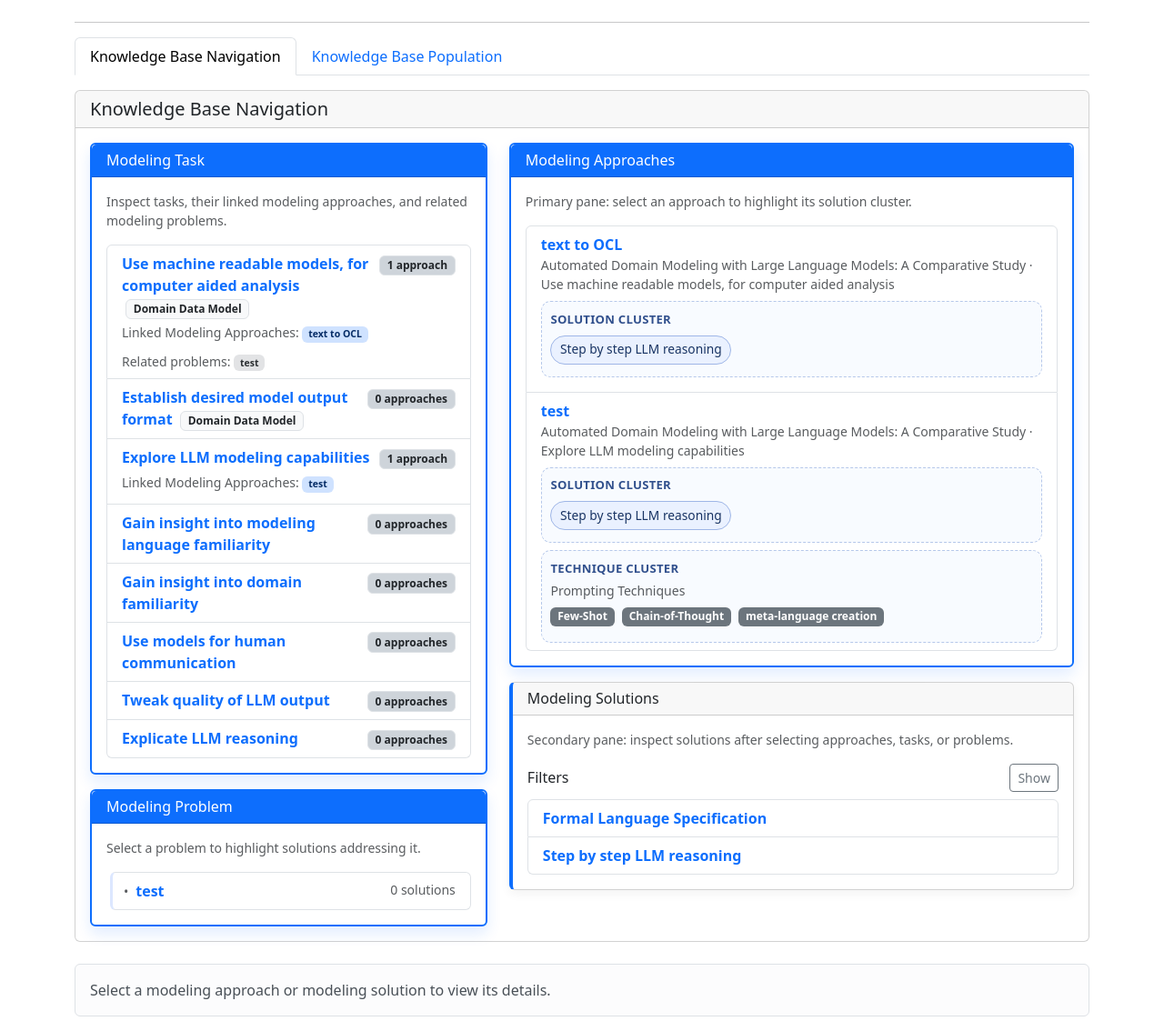
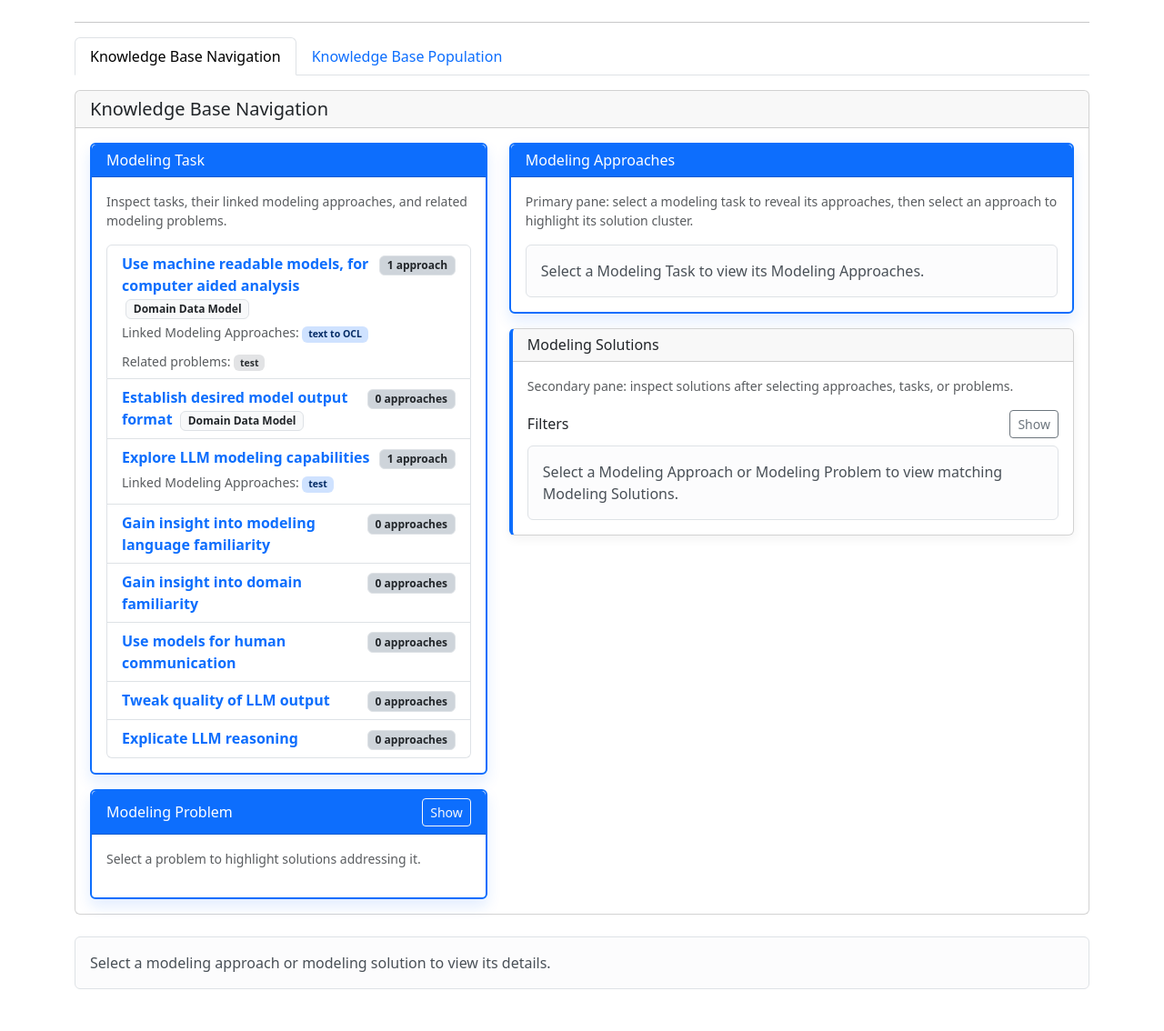
Before and after one commit to sybrendekinderen-afk/aap-alternative-modeling-app, a Flask app: page / in a window 1280 px wide. Shown: the whole page at 91% size. After the commit the page ends 1088 px from the top, so only its background shows below. Run offline with Flask 3, Linux system fonts and the light colour scheme; some libraries are stand-ins or nearby versions.

Commit message:
inittial Ai Tweaks, navigasating problem, approach and soluition

```diff
--- a/templates/index.html
+++ b/templates/index.html
@@ -65,10 +65,13 @@
             <div class="card primary-surface mb-3">
               <div class="card-header bg-primary text-white"><h4 class="h6 mb-0">Modeling Approaches</h4></div>
               <div class="card-body">
-                <p class="text-muted small mb-3">Primary pane: select an approach to highlight its solution cluster.</p>
-                <ul class="list-group">
+                <p class="text-muted small mb-3">Primary pane: select a modeling task to reveal its approaches, then select an approach to highlight its solution cluster.</p>
+                <div class="alert alert-light border mb-0" id="approach-list-placeholder">
+                  Select a Modeling Task to view its Modeling Approaches.
+                </div>
+                <ul class="list-group" id="kb-approach-list" style="display: none;">
                   {% for approach in modeling_approaches %}
-                    <li class="list-group-item">
+                    <li class="list-group-item kb-approach-list-item" data-approach-id="{{ approach.id }}" style="display: none;">
                       <div>
                         <a href="#" class="fw-semibold text-decoration-none approach-select-link" data-approach-id="{{ approach.id }}">{{ approach.name }}</a>
                       </div>
@@ -177,9 +180,12 @@
                     </div>
                   </div>
                 </div>
-                <ul class="list-group">
+                <div class="alert alert-light border mb-0" id="solution-list-placeholder">
+                  Select a Modeling Approach or Modeling Problem to view matching Modeling Solutions.
+                </div>
+                <ul class="list-group" id="kb-solution-list" style="display: none;">
                   {% for solution in solutions %}
-                    <li class="list-group-item kb-solution-list-item" data-solution-id="{{ solution.id }}" data-problem-ids="{{ solution_problem_lookup.get(solution.id, [])|join(',') }}" data-model-type-ids="{{ solution_model_type_lookup.get(solution.id, [])|join(',') }}" data-prompting-technique-ids="{{ solution.prompting_technique_ids|join(',') }}" data-other-technique-ids="{{ solution.other_technique_ids|join(',') }}" data-underlying-llm-ids="{{ solution_underlying_llm_lookup.get(solution.id, [])|join(',') }}" data-approach-ids="{% for approach in solution_modeling_approach_lookup.get(solution.id, []) %}{{ approach.id }}{% if not loop.last %},{% endif %}{% endfor %}">
+                    <li class="list-group-item kb-solution-list-item" data-solution-id="{{ solution.id }}" data-problem-ids="{{ solution_problem_lookup.get(solution.id, [])|join(',') }}" data-model-type-ids="{{ solution_model_type_lookup.get(solution.id, [])|join(',') }}" data-prompting-technique-ids="{{ solution.prompting_technique_ids|join(',') }}" data-other-technique-ids="{{ solution.other_technique_ids|join(',') }}" data-underlying-llm-ids="{{ solution_underlying_llm_lookup.get(solution.id, [])|join(',') }}" data-approach-ids="{% for approach in solution_modeling_approach_lookup.get(solution.id, []) %}{{ approach.id }}{% if not loop.last %},{% endif %}{% endfor %}" style="display: none;">
                       <div class="d-flex justify-content-between align-items-center gap-2">
                         <a href="#solution-{{ solution.id }}" class="fw-semibold text-decoration-none solution-select-link" data-solution-id="{{ solution.id }}">{{ solution.name }}</a>
                       </div>
@@ -243,9 +249,13 @@
             </div>
 
             <div class="card primary-surface">
-              <div class="card-header bg-primary text-white"><h4 class="h6 mb-0">Modeling Problem</h4></div>
+              <div class="card-header bg-primary text-white d-flex justify-content-between align-items-center">
+                <h4 class="h6 mb-0">Modeling Problem</h4>
+                <button class="btn btn-sm btn-outline-light" type="button" data-bs-toggle="collapse" data-bs-target="#kb-problem-list-panel" aria-expanded="false" aria-controls="kb-problem-list-panel">Show</button>
+              </div>
               <div class="card-body">
                 <p class="text-muted small mb-3">Select a problem to highlight solutions addressing it.</p>
+                <div class="collapse" id="kb-problem-list-panel">
                 <ul class="list-group">
                   {% for problem in modeling_problem_tree %}
                     <li class="list-group-item purpose-tree-item">
@@ -281,6 +291,7 @@
                     <li class="list-group-item text-muted">No Modeling Problems yet.</li>
                   {% endfor %}
                 </ul>
+                </div>
               </div>
             </div>
           </div>
@@ -1522,8 +1533,13 @@
       const problemLinks = Array.from(document.querySelectorAll('.problem-select-link[data-problem-id]'));
       const approachLinks = Array.from(document.querySelectorAll('.approach-select-link[data-approach-id]'));
       const taskLinks = Array.from(document.querySelectorAll('.task-select-link[data-task-id]'));
+      const approachListItems = Array.from(document.querySelectorAll('.kb-approach-list-item[data-approach-id]'));
+      const approachListEl = document.getElementById('kb-approach-list');
+      const approachListPlaceholder = document.getElementById('approach-list-placeholder');
       const solutionLinks = Array.from(document.querySelectorAll('.solution-select-link[data-solution-id]'));
       const solutionItems = Array.from(document.querySelectorAll('.kb-solution-list-item'));
+      const solutionListEl = document.getElementById('kb-solution-list');
+      const solutionListPlaceholder = document.getElementById('solution-list-placeholder');
       const detailCards = Array.from(document.querySelectorAll('.kb-solution-detail'));
       const approachDetailCards = Array.from(document.querySelectorAll('.approach-detail-card'));
       const placeholder = document.getElementById('solution-detail-placeholder');
@@ -1544,6 +1560,7 @@
         const activePromptingTechnique = promptingTechniqueFilter ? promptingTechniqueFilter.value : '';
         const activeOtherTechnique = otherTechniqueFilter ? otherTechniqueFilter.value : '';
         const activeUnderlyingLlm = underlyingLlmFilter ? underlyingLlmFilter.value : '';
+        const hasActiveSelection = !!activeProblemId || !!activeApproachId;
         let shown = false;
 
         problemLinks.forEach(function (link) {
@@ -1567,6 +1584,16 @@
         approachLinks.forEach(function (link) {
           const isTaskRelatedApproach = !!activeTaskId && activeTaskApproachIds.includes(link.dataset.approachId);
           link.classList.toggle('purpose-link-active', (!!activeApproachId && link.dataset.approachId === activeApproachId) || isTaskRelatedApproach);
+        });
+
+        if (approachListEl) {
+          approachListEl.style.display = activeTaskId ? '' : 'none';
+        }
+        if (approachListPlaceholder) {
+          approachListPlaceholder.style.display = activeTaskId ? 'none' : '';
+        }
+        approachListItems.forEach(function (item) {
+          item.style.display = (!!activeTaskId && activeTaskApproachIds.includes(item.dataset.approachId)) ? '' : 'none';
         });
 
         solutionItems.forEach(function (item) {
@@ -1583,13 +1610,18 @@
           const matchesOtherTechnique = !activeOtherTechnique || otherTechniqueIds.includes(activeOtherTechnique);
           const matchesUnderlyingLlm = !activeUnderlyingLlm || underlyingLlmIds.includes(activeUnderlyingLlm);
           const passesFilter = matchesModelType && matchesPromptingTechnique && matchesOtherTechnique && matchesUnderlyingLlm;
-          const hasActiveSelection = !!activeProblemId || !!activeApproachId;
           const matchesSelection = matchesProblem && matchesApproach;
 
-          item.style.display = passesFilter ? '' : 'none';
+          item.style.display = (passesFilter && hasActiveSelection && matchesSelection) ? '' : 'none';
           item.classList.toggle('solution-list-item-highlight', passesFilter && hasActiveSelection && matchesSelection);
-          item.classList.toggle('solution-list-item-dim', passesFilter && hasActiveSelection && !matchesSelection);
         });
+
+        if (solutionListEl) {
+          solutionListEl.style.display = hasActiveSelection ? '' : 'none';
+        }
+        if (solutionListPlaceholder) {
+          solutionListPlaceholder.style.display = hasActiveSelection ? 'none' : '';
+        }
 
         showSolutionDetails(activeSolutionId);
         showApproachDetails(activeApproachId);
```
